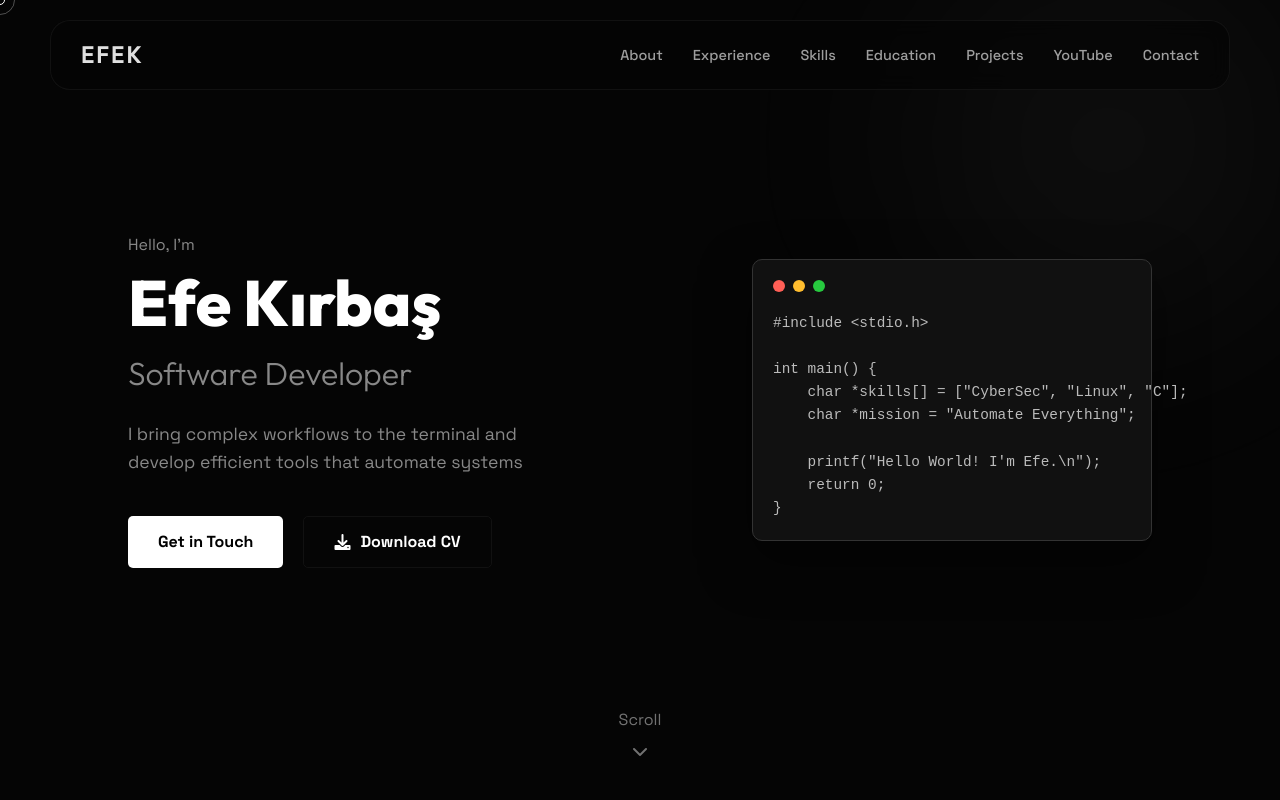
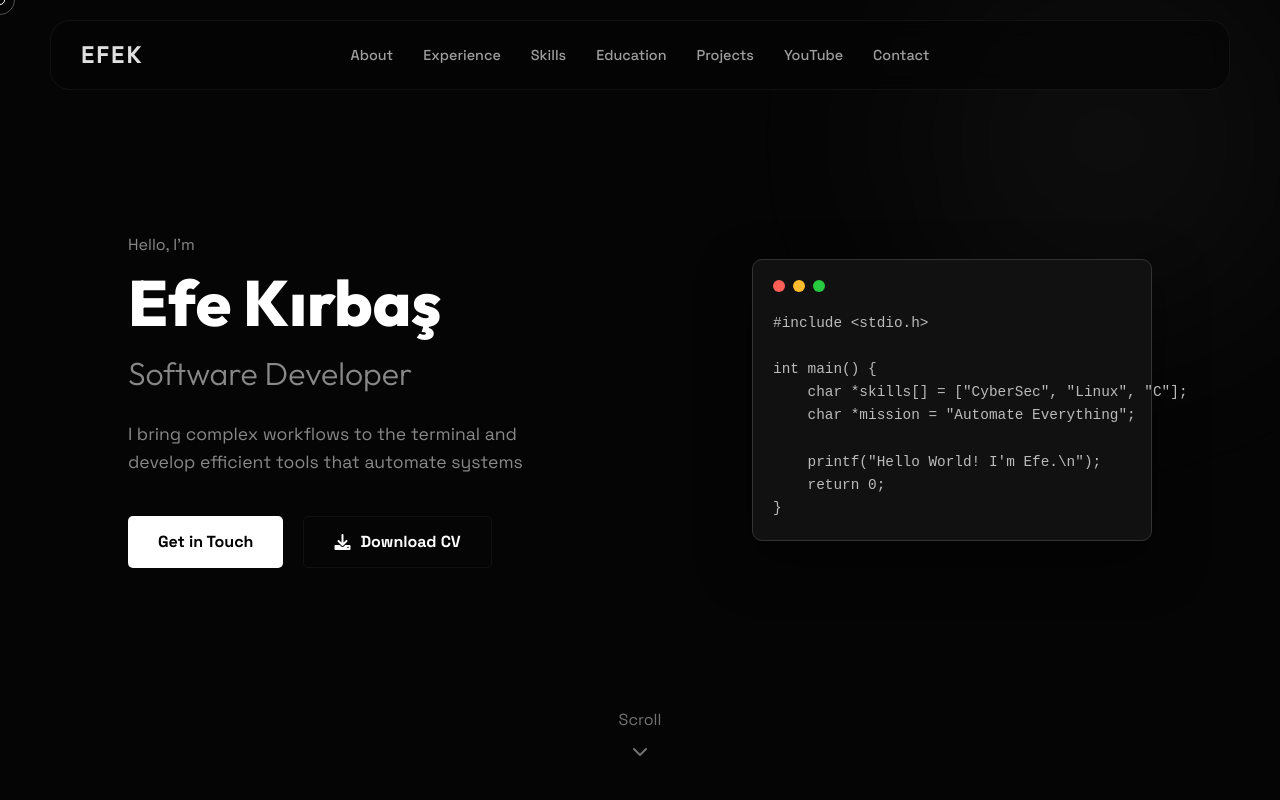
Before and after one commit to efekrbas/website, a React (Vite) app: page / in a window 1280 px wide. Shown: the top 800 px of the page. Built offline with nearby package versions, Linux system fonts and the light colour scheme; no server answers.

Commit message:
style: center header navigation links

```diff
--- a/src/index.css
+++ b/src/index.css
@@ -100,6 +100,7 @@ header {
     padding: 15px 30px;
     border-radius: 20px;
     border: 1px solid var(--glass-border);
+    position: relative;
 }
 
 .logo {
@@ -112,6 +113,9 @@ header {
     display: flex;
     list-style: none;
     gap: 30px;
+    position: absolute;
+    left: 50%;
+    transform: translateX(-50%);
 }
 
 .nav-links a {
@@ -800,6 +804,8 @@ footer {
         position: fixed;
         top: 0;
         right: 0;
+        left: auto;
+        transform: none;
         height: 100vh;
         width: 60%;
         background: rgba(5, 5, 5, 0.95);
```
